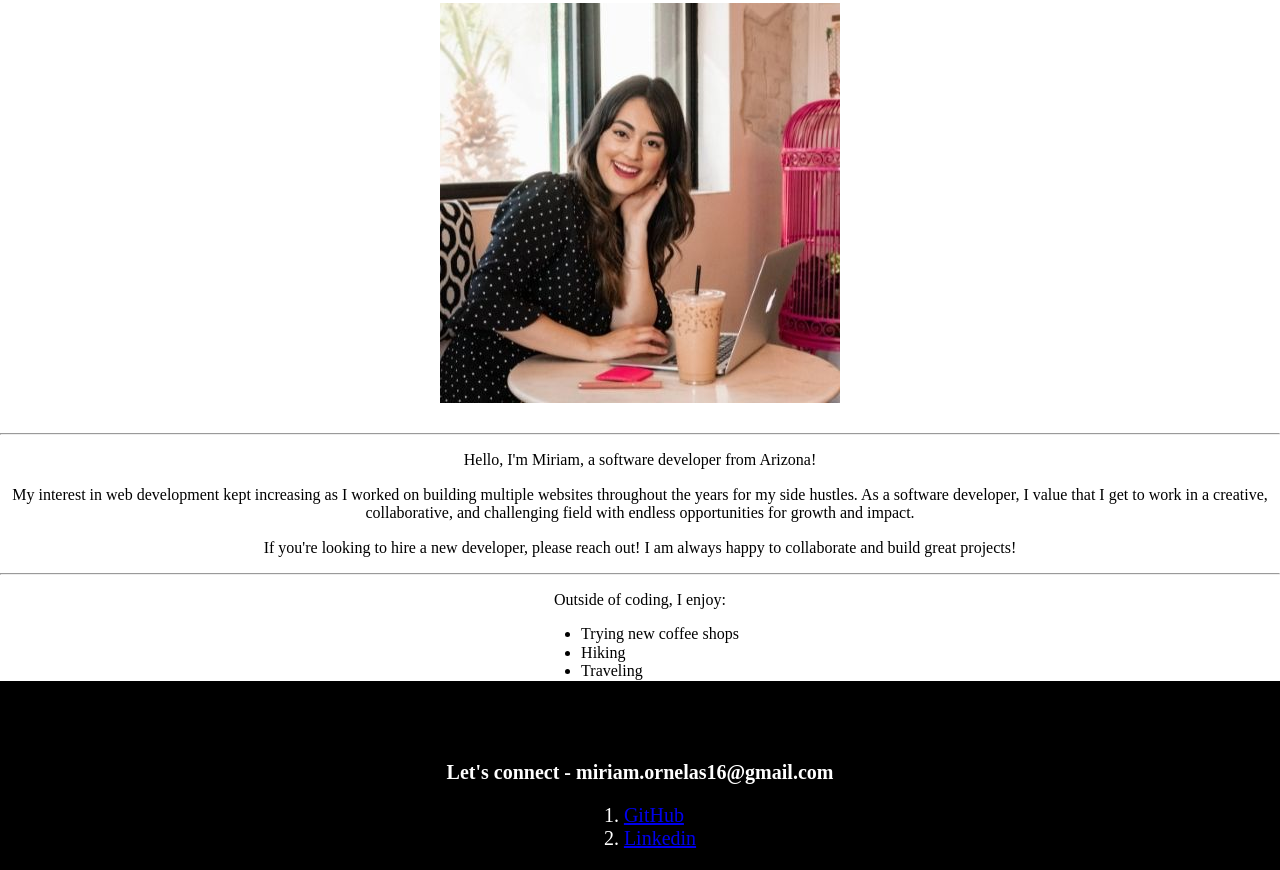
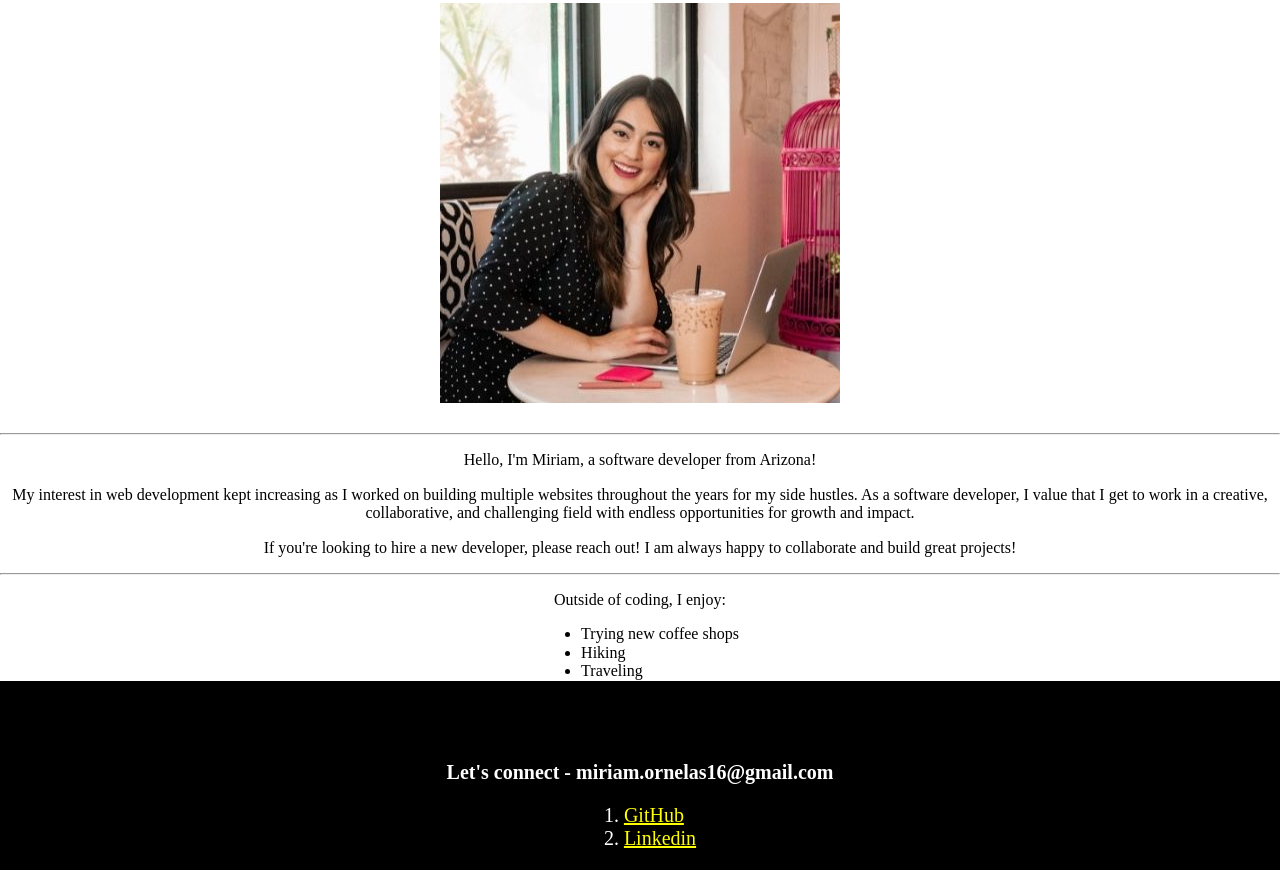
Before and after one commit to miriamthedeveloper/myfirstwebsite, a plain HTML site: page index.html in a window 1280 px wide. Shown: the part 261-1131 px from the top of the page. Drawn offline with nearby package versions, Linux system fonts and the light colour scheme.

Commit message:
Update style.css

```diff
--- a/style.css
+++ b/style.css
@@ -71,9 +71,13 @@ a{
 }
 
 a:visited {
-  color: pink;
+  color: red;
 }
 
 a:hover {
-  color: purple
+  color: orange
 }
+
+a{
+  color: yellow;
+}
```
